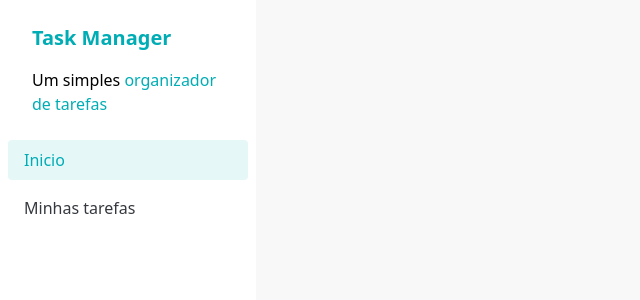
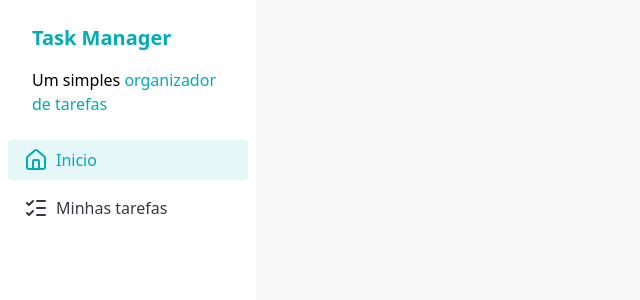
Before and after one commit to tassioNS9/task-manager, a React (Vite) app: page / in a window 1280 px wide. Shown: the top 300 px of the page, without its empty margins (0-640 px from the left). Built offline with nearby package versions, Linux system fonts and the light colour scheme.

Commit message:
feat: add icons to Sidebar component

```diff
--- a/package.json
+++ b/package.json
@@ -10,6 +10,7 @@
     "preview": "vite preview"
   },
   "dependencies": {
+    "lucide-react": "^0.562.0",
     "react": "^18.3.1",
     "react-dom": "^18.3.1"
   },
--- a/src/components/Sidebar.jsx
+++ b/src/components/Sidebar.jsx
@@ -1,5 +1,7 @@
+import { House } from "lucide-react"
+import { ListChecks } from "lucide-react"
+
 import SidebarItem from "./SidebarItem"
-
 const Sidebar = () => {
   return (
     <div className="h-screen w-64 bg-white">
@@ -12,9 +14,11 @@ const Sidebar = () => {
       </div>
       <div className="flex flex-col gap-2 px-2">
         <SidebarItem variant="selected" href="#">
+          <House />
           Inicio
         </SidebarItem>
         <SidebarItem variant="unselected" href="#">
+          <ListChecks />
           Minhas tarefas
         </SidebarItem>
       </div>
--- a/src/components/SidebarItem.jsx
+++ b/src/components/SidebarItem.jsx
@@ -9,7 +9,7 @@ const SidebarItem = ({ children, variant, href }) => {
   }
   return (
     <a
-      className={`rounded px-4 py-2 hover:bg-[#E6F7F8] ${getVariantClasses()}`}
+      className={`flex items-center gap-2 rounded px-4 py-2 hover:bg-[#E6F7F8] ${getVariantClasses()}`}
       href={href}
     >
       {children}
```
Also changed, not shown: 1 other file (tests, documents, lock files or other folders).
